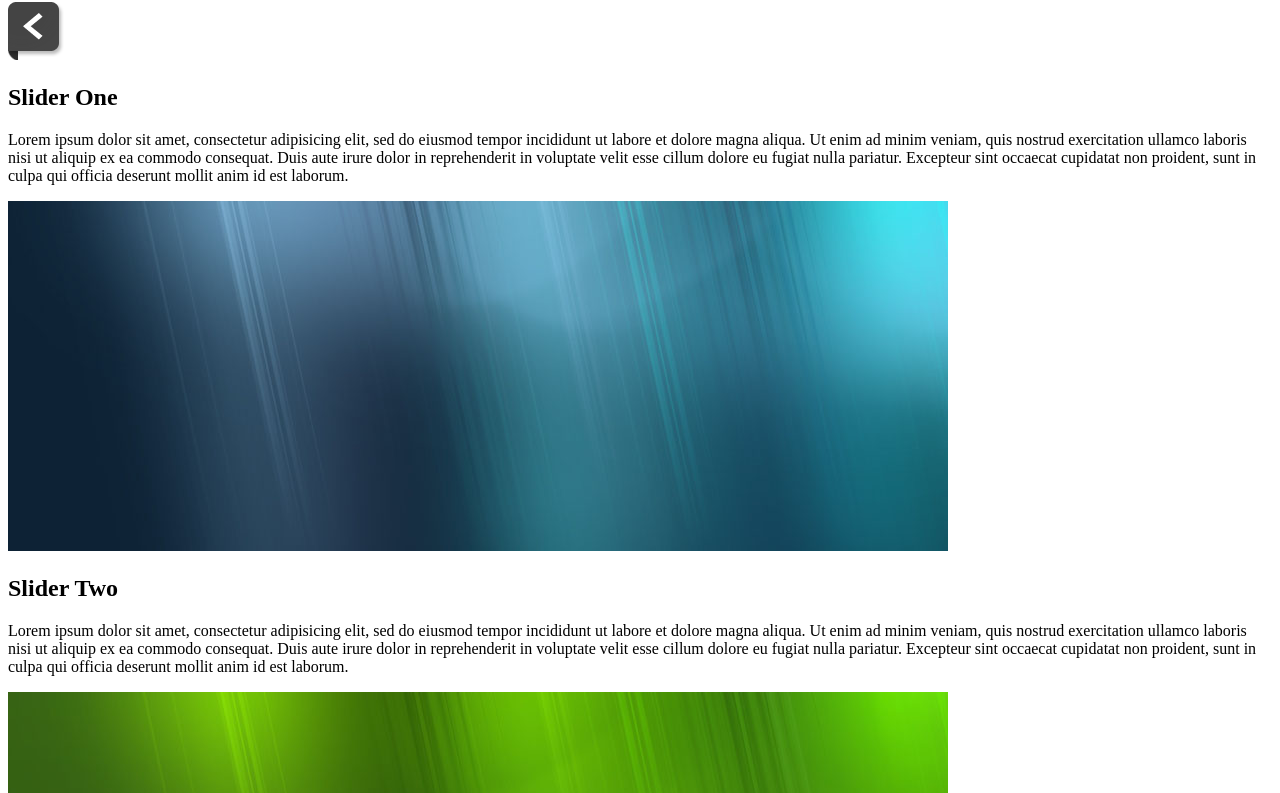
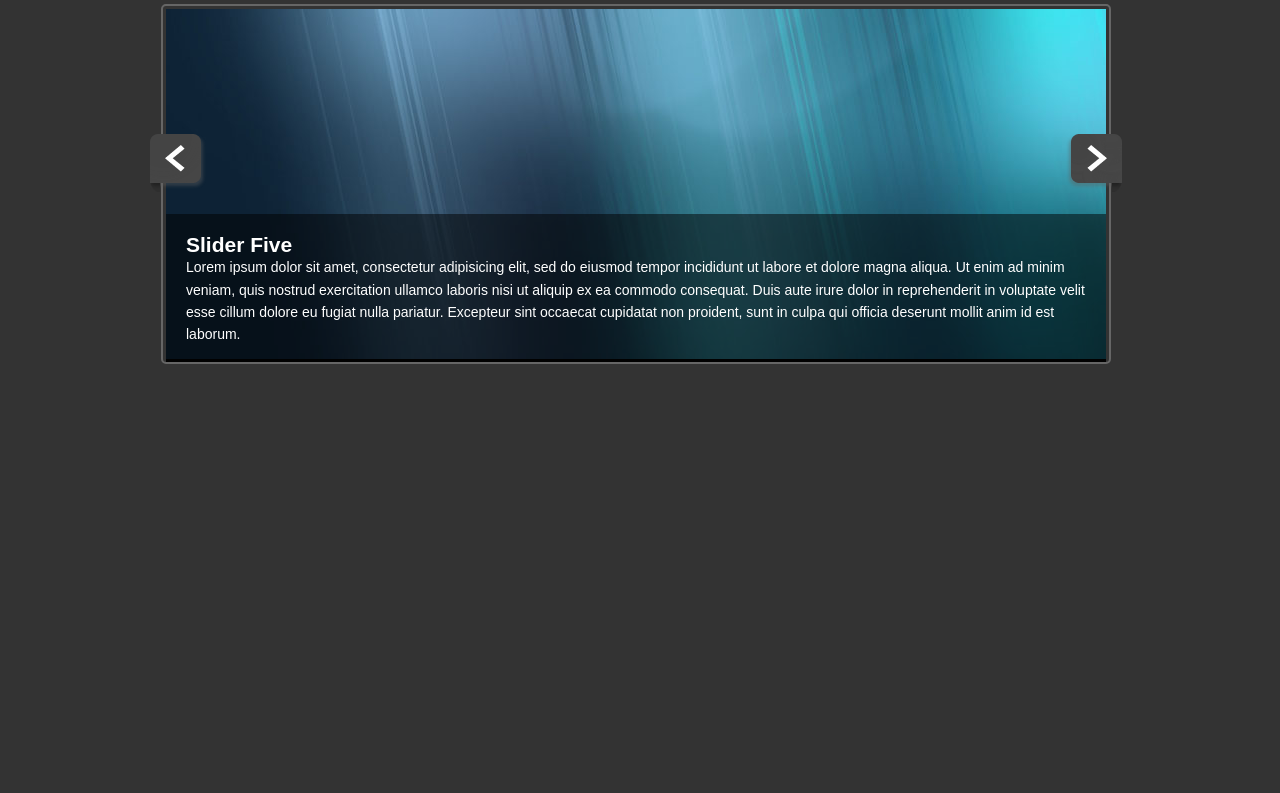
Before and after one commit to coffeeteer/jquery-slider, a plain HTML site: page index.html in a window 1280 px wide. Shown: the part 78-871 px from the top of the page. After the commit the page ends 800 px from the top, so only its background shows below. Drawn offline with nearby package versions, Linux system fonts and the light colour scheme.

Commit message:
created css file

```diff
--- a/css/style.css
+++ b/css/style.css
@@ -0,0 +1,73 @@
+* {
+	margin: 0;
+	padding: 0;
+}
+
+body{
+	font-family: 'Arial', sans-serif;
+	font-size: 14px;
+	color: #fff;
+	background-color: #333;
+	line-height: 1.6em;
+}
+
+a {
+	color: #fff;
+	text-decoration: none;
+}
+
+h1 {
+	text-align: center;
+	margin-bottom: 20px;
+}
+
+#container {
+	width: 980px;
+	margin: 40px auto;
+	overflow: hidden;
+}
+
+#slider {
+	width: 940px;
+	height: 350px;
+	position: relative;
+	overflow: hidden;
+	float: left;
+	padding: 3px;
+	border: #666 solid 2px;
+	border-radius: 5px;
+}
+
+#slider img {
+	width: 940px;
+	height: 350px;
+}
+
+.slide {
+	position: absolute;
+}
+
+.slide-copy {
+	position: absolute;
+	bottom: 0;
+	left: 0;
+	padding: 20px;
+	background: #7f7f7f;
+	background: rgba(0, 0, 0, 0.5);
+}
+
+#previous, #next {
+	float: left;
+	margin-top: 130px;
+	cursor: pointer;
+	position: relative;
+	z-index: 100;
+}
+
+#previous {
+	margin-right: -45px;
+}
+
+#next {
+	margin-left: -45px;
+}
--- a/index.html
+++ b/index.html
@@ -12,7 +12,7 @@
 		<header>
 			<h1>jQuery Content Slider</h1>
 		</header>
-		<img src="img/arrow-left.png" alt="Prev">
+		<img src="img/arrow-left.png" alt="Prev" id="previous">
 		<div id="slider">
 			<div class="slide active"><!-- 1st slide -->
 				<div class="slide-copy">
@@ -80,7 +80,7 @@
 			</div>
 
 		</div>
-		<img src="img/arrow-right.png" alt="Prev">
+		<img src="img/arrow-right.png" alt="Next" id="next">
 	</div>
 </body>
 </html>
```
